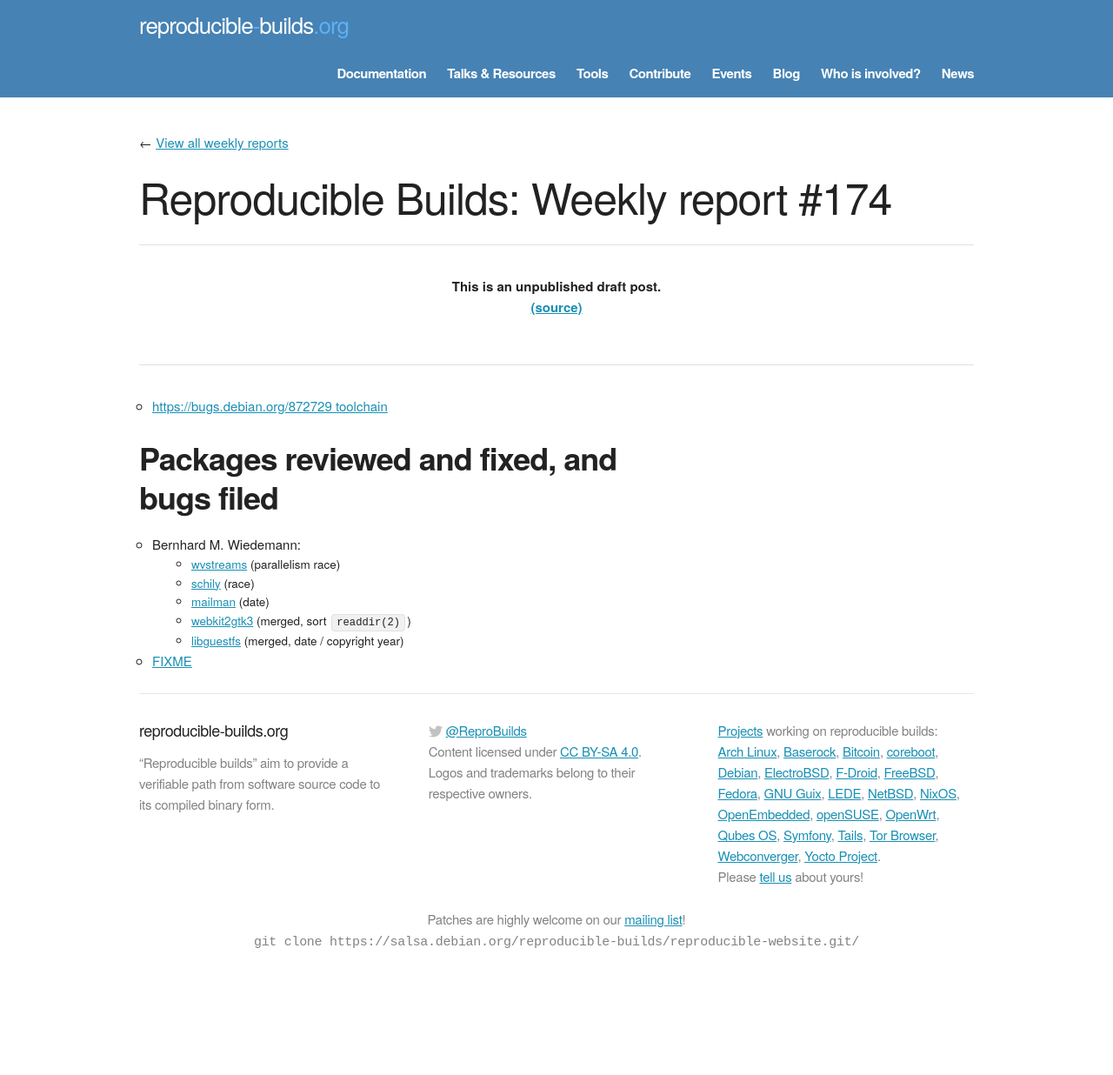
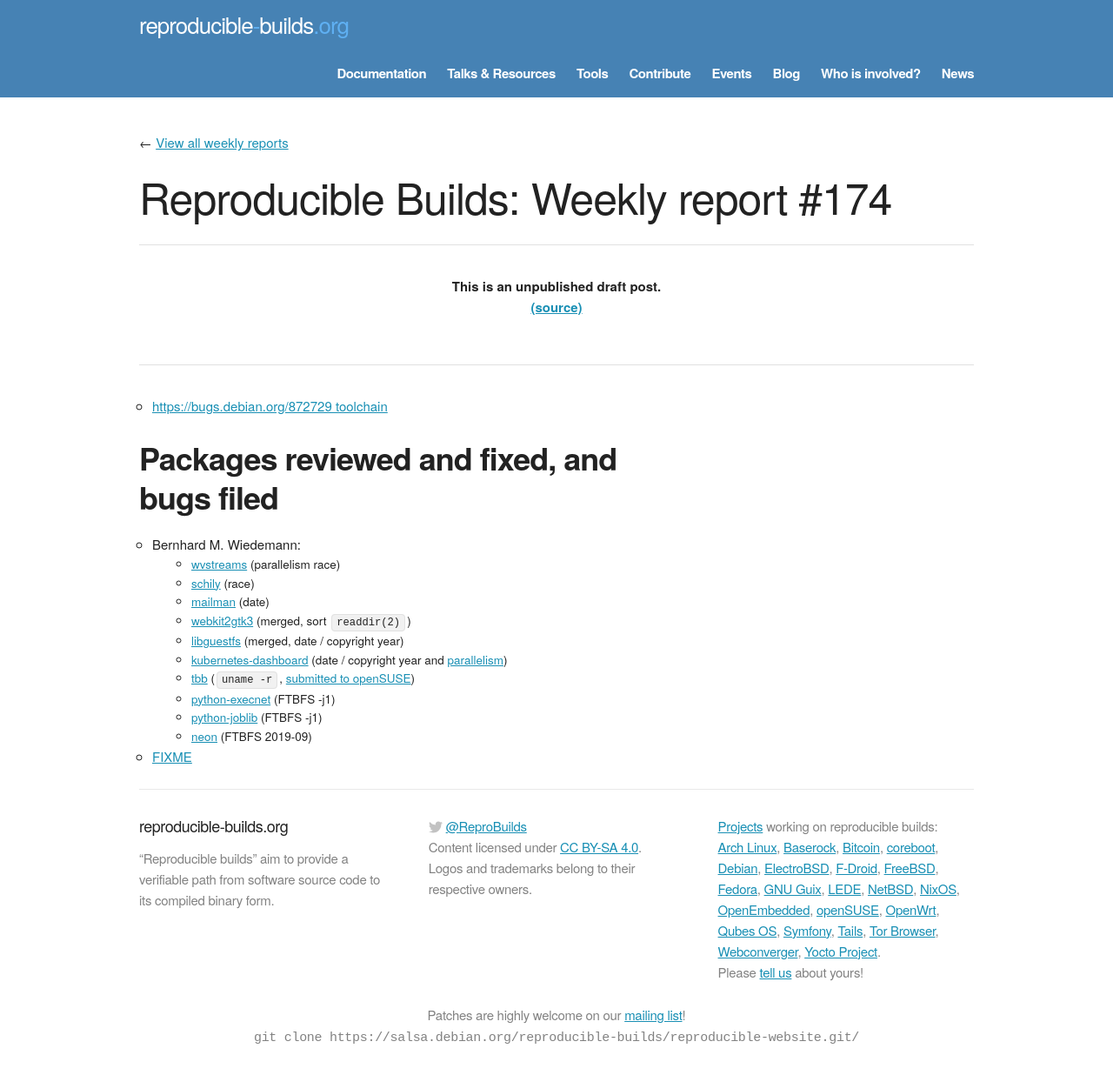
Before and after one commit to prototypefund/reproducible-website, a Jekyll site: the page built from _blog/posts/174.md, in a window 1280 px wide. Shown: the whole page at 87% size. Built offline with Jekyll 4.4.1, drawn with Linux system fonts in a browser that asks for light colours; some web fonts are replaced; before the commit the page ends 1126 px from its top, so only the background shows below that.

Commit message:
174: +6 patches/bugs

```diff
--- a/_blog/posts/174.md
+++ b/_blog/posts/174.md
@@ -14,5 +14,10 @@ Packages reviewed and fixed, and bugs filed
     * [mailman](https://build.opensuse.org/request/show/630980) (date)
     * [webkit2gtk3](https://bugs.webkit.org/show_bug.cgi?id=188738) (merged, sort `readdir(2)`)
     * [libguestfs](https://www.redhat.com/archives/libguestfs/2018-August/msg00230.html) (merged, date / copyright year)
+    * [kubernetes-dashboard](https://github.com/kubernetes/dashboard/pull/3233) (date / copyright year and [parallelism](https://github.com/kubernetes/dashboard/issues/3234))
+    * [tbb](https://github.com/01org/tbb/pull/82) (`uname -r`, [submitted to openSUSE](build.opensuse.org/request/show/631209))
+    * [python-execnet](https://github.com/pytest-dev/execnet/pull/84) (FTBFS -j1)
+    * [python-joblib](https://github.com/joblib/joblib/issues/758) (FTBFS -j1)
+    * [neon](https://bugzilla.opensuse.org/show_bug.cgi?id=1105995) (FTBFS 2019-09)
 
 * [FIXME](https://salsa.debian.org/postgresql/postgresql-common/commit/c32ca637e093b4a1a3207ccbd86d82e56d9c5937)
```
